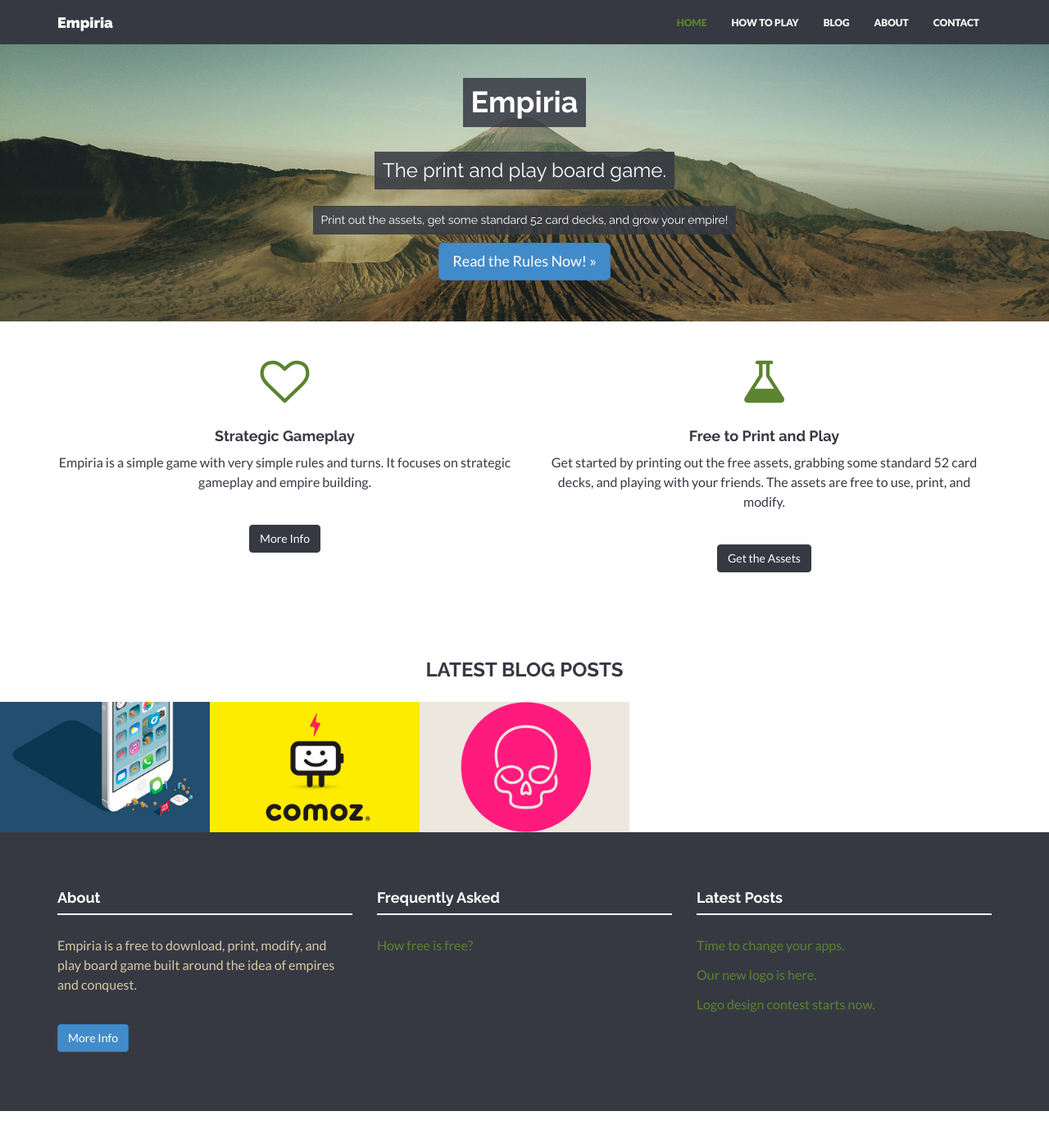
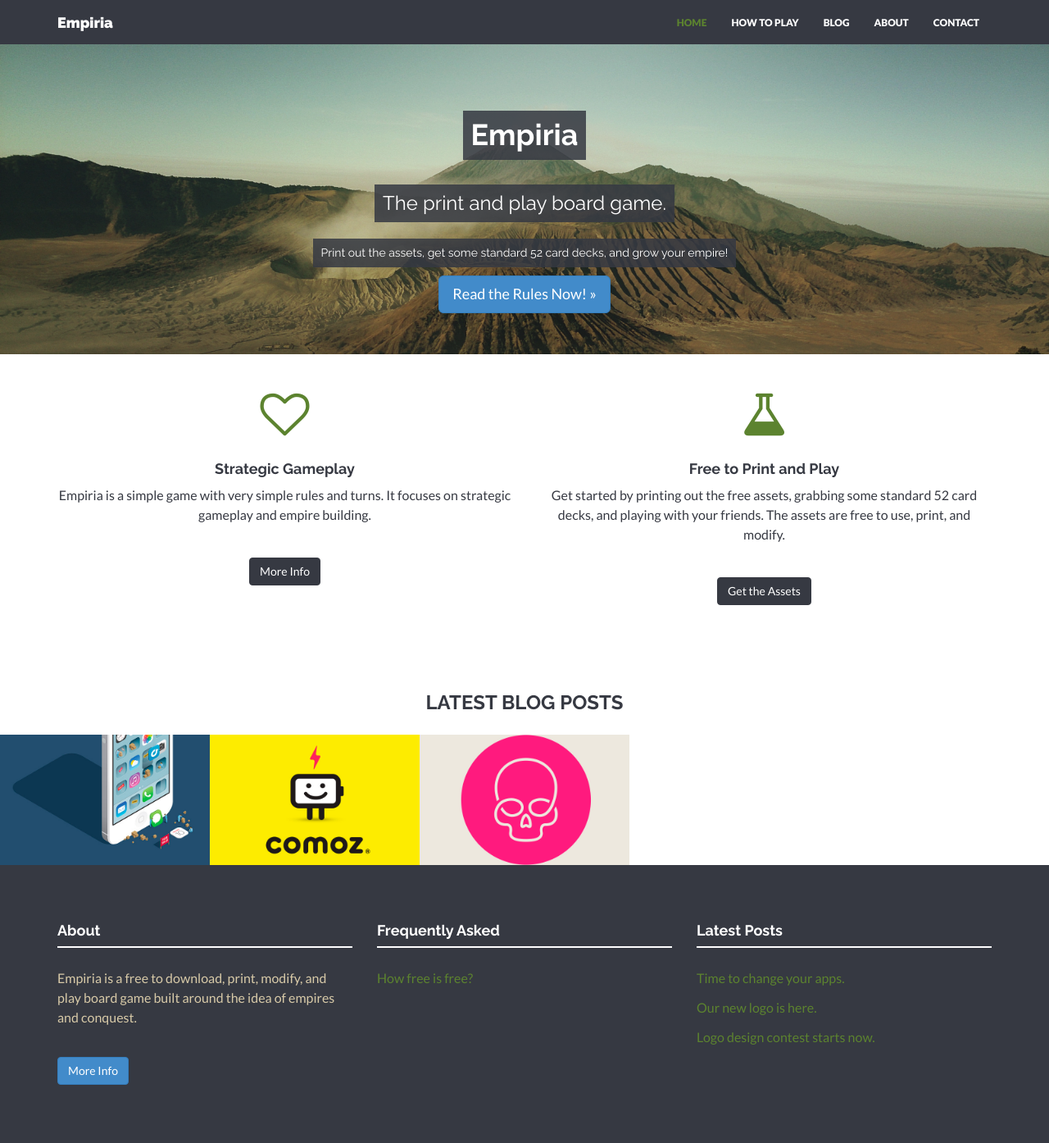
Before and after one commit to ChibiCritters/empiria-card-game, a Jekyll site: the page built from index.html, in a window 1280 px wide and 1395 px high. Shown: the whole window at 82% size. Built offline with Jekyll 4.4.1, drawn with Linux system fonts in a browser that asks for light colours; nearby versions of some CDN libraries.

Commit message:
margin the green title

```diff
--- a/_includes/css/style.css
+++ b/_includes/css/style.css
@@ -231,6 +231,7 @@ a:focus {
 	background-color: rgba({{ site.colors.secondary_rgb }}, 0.85);
 	display: inline-block;
 	padding: 10px;
+	margin-top: 60px;
 	color: white;
 
 }
```
